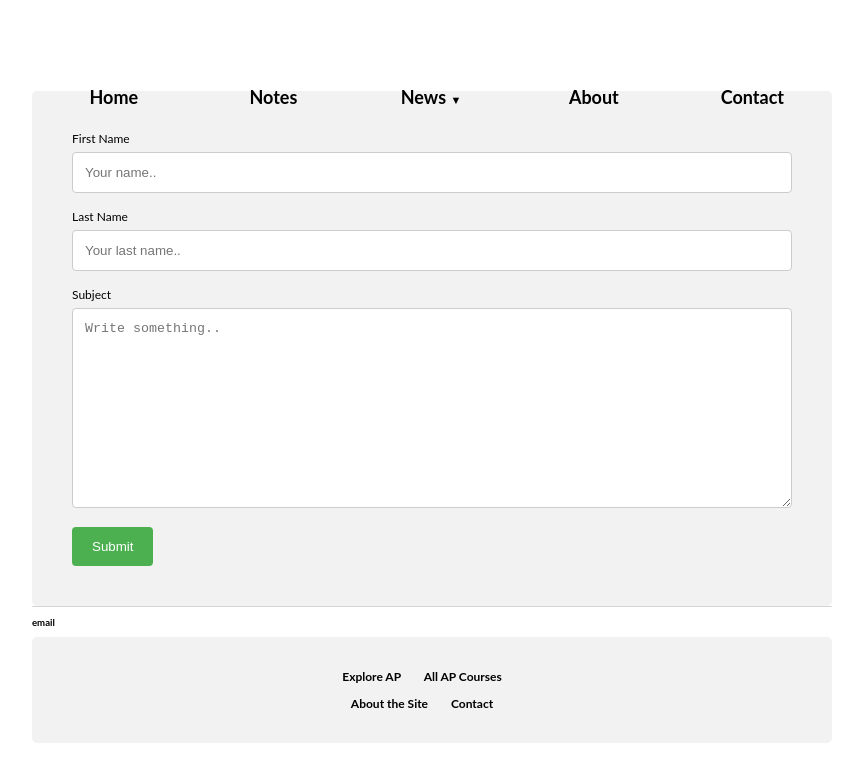
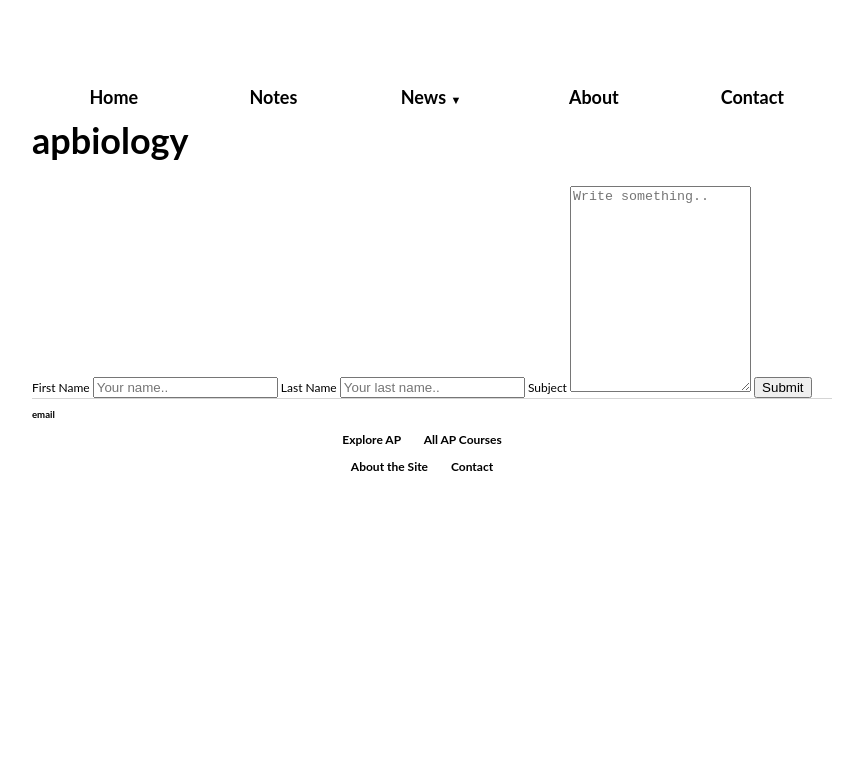
Before and after one commit to meganscarlett/meganscarlett.github.io, a Jekyll site: the page built from contact.html, in a window 1280 px wide. Shown: the top 782 px of the page, without its empty margins (26-889 px from the left). Built offline with Jekyll 4.4.1, drawn with Linux system fonts in a browser that asks for light colours.

Commit message:
Update contact.html

```diff
--- a/contact.html
+++ b/contact.html
@@ -2,10 +2,12 @@
 layout: default
 title: apbiology
 ---
-<!-- link to stylesheet -->
-<link rel="stylesheet" type="text/css" href="/css/contact.css">
 
-<body>
+<!-- link to main stylesheet -->
+		<link rel="stylesheet" type="text/css" href="/css/main.css">
+<!-- main text -->
+<h1>apbiology</h1>
+
 <form name="htmlform" method="post" action="html_form_send.php">
 <div class="container">
   <form action="action_page.php">
@@ -23,4 +25,3 @@ title: apbiology
 
   </form>
 </div>
-  </body>
```
